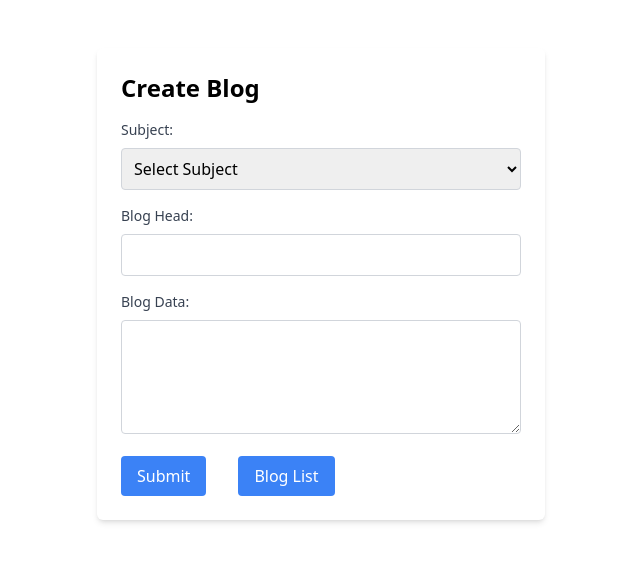
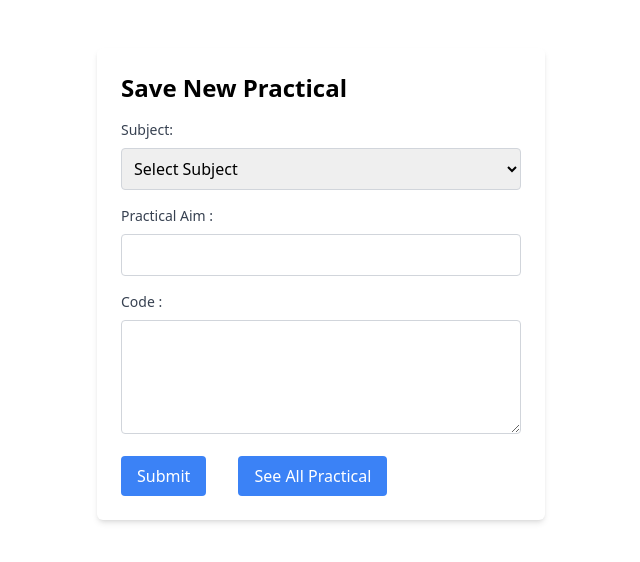
Before and after one commit to Coolkishann/Practical-Saver-Frontend, a React (Create React App) app: page / in a window 1280 px wide. Shown: the top 562 px of the page, without its empty margins (319-959 px from the left). Built offline with nearby package versions, Linux system fonts and the light colour scheme; no server answers; the HTML template or start-up script is replaced by a standard one.

Commit message:
some changes

```diff
--- a/src/component/BlogItem.js
+++ b/src/component/BlogItem.js
@@ -28,7 +28,7 @@ const BlogItem = ({ selectedBlog, setSelectedBlog, allBlogs, setAllBlogs }) => {
 
   return (
     <div className="max-w-md mx-auto bg-white p-6 rounded-md shadow-md">
-      <h2 className="text-2xl font-semibold mb-4">Create Blog</h2>
+      <h2 className="text-2xl font-semibold mb-4">Save New Practical</h2>
       <label
         htmlFor="subject"
         className="block text-sm font-medium text-gray-700 mb-2"
@@ -48,15 +48,14 @@ const BlogItem = ({ selectedBlog, setSelectedBlog, allBlogs, setAllBlogs }) => {
         <option value="">Select Subject</option>
         <option value="IoT">IoT</option>
         <option value="TOC">TOC</option>
-        <option value="SE">SE</option>
-        <option value="RM">RM</option>
-        <option value="DSA">DSA</option>
+        <option value="RM">AAD</option>
+        <option value="DSA">ANDR</option>
       </select>
       <label
         htmlFor="blogHead"
         className="block text-sm font-medium text-gray-700 mb-2"
       >
-        Blog Head:
+        Practical Aim :
       </label>
       <input
         type="text"
@@ -73,7 +72,7 @@ const BlogItem = ({ selectedBlog, setSelectedBlog, allBlogs, setAllBlogs }) => {
         htmlFor="blogData"
         className="block text-sm font-medium text-gray-700 mb-2"
       >
-        Blog Data:
+        Code :
       </label>
       <textarea
         id="blogData"
@@ -95,7 +94,7 @@ const BlogItem = ({ selectedBlog, setSelectedBlog, allBlogs, setAllBlogs }) => {
       </button>
       <NavLink to="/blogs">
         <button className="bg-blue-500 ml-8 text-white px-4 py-2 rounded">
-          Blog List
+          See All Practical
         </button>
       </NavLink>
     </div>
--- a/src/component/BlogList.js
+++ b/src/component/BlogList.js
@@ -1,5 +1,3 @@
-
-
 import React, { useState } from "react";
 // import axios from "axios"; // Add this line
 // import toast from "react-hot-toast";
@@ -44,11 +42,10 @@ const BlogList = ({ allBlogs, setAllBlogs, setSelectedBlog }) => {
           className="p-2 border border-gray-300 rounded mb-4"
         >
           <option value="">Select Subject : All</option>
-          <option value="IoT">IoT</option>
+          <option value="DSA">ANDR</option>
+          <option value="RM">AAD</option>
           <option value="TOC">TOC</option>
-          <option value="SE">SE</option>
-          <option value="RM">RM</option>
-          <option value="DSA">DSA</option>
+          <option value="IoT">IOT</option>
         </select>
       </div>
       <div className="grid gap-6 grid-cols-1 sm:grid-cols-2 lg:grid-cols-3">
@@ -60,8 +57,8 @@ const BlogList = ({ allBlogs, setAllBlogs, setSelectedBlog }) => {
             >
               <p>
                 <strong>Subject:</strong> {blog.subject} <br />
-                <strong>Blog Head:</strong> {blog.blogHead} <br />
-                <strong>Blog Data:</strong>{" "}
+                <strong>AIM:</strong> {blog.blogHead} <br />
+                <strong>CODE:</strong>{" "}
                 {blog.blogData.length > 35
                   ? blog.blogData.substring(0, 35) + "......"
                   : blog.blogData}
```
